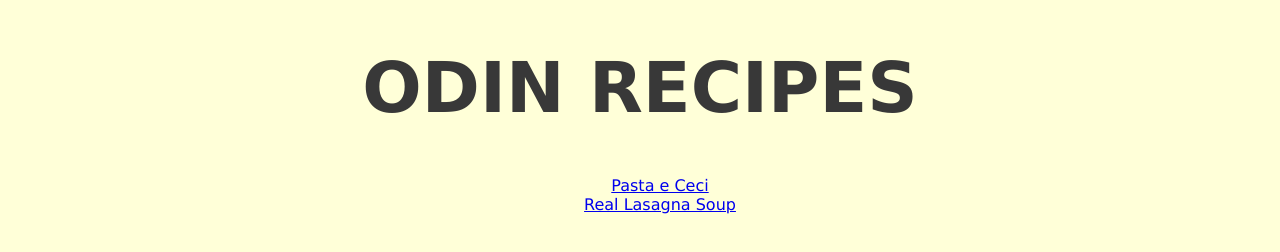
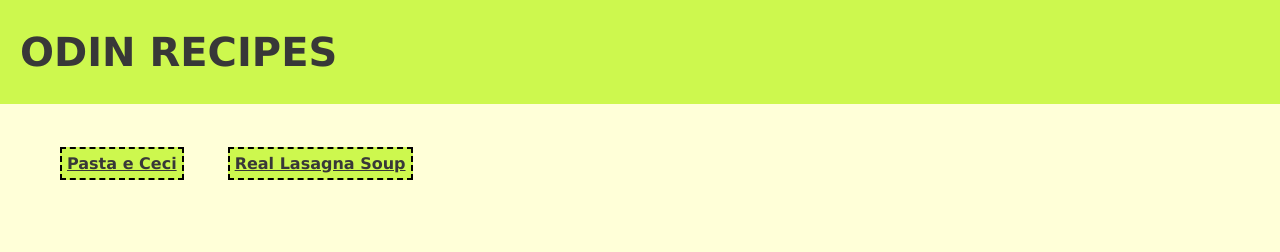
Before and after one commit to Thepralad/odin-recipes, a plain HTML site: page index.html in a window 1280 px wide. Drawn offline with Linux system fonts and the light colour scheme.

Commit message:
Styled index.html using style.css

```diff
--- a/index.html
+++ b/index.html
@@ -7,10 +7,13 @@
         <link rel="stylesheet" href="style.css">
     </head>
     <body>
-        <h1>ODIN RECIPES</h1>
-        <ul>
-            <li class="fuck"> <a href="recipes/Pasta_e_Ceci.html">Pasta e Ceci</a></li>
-            <li> <a href="recipes/Real_Lasagna_Soup.html">Real Lasagna Soup</a></li>
+        <div class="head">
+            <h1>ODIN RECIPES</h1>
+        </div>
+
+        <ul >
+            <li class="fuck recipes-list"> <a href="recipes/Pasta_e_Ceci.html">Pasta e Ceci</a></li>
+            <li class="recipes-list"> <a href="recipes/Real_Lasagna_Soup.html">Real Lasagna Soup</a></li>
         </ul>
     </body>
 
--- a/style.css
+++ b/style.css
@@ -1,11 +1,28 @@
 body{
     background-color: rgb(255, 255, 216);
+    margin: 0px;
 }
-h1{
+.head{
     color: rgb(56, 56, 56);
     font-family: Verdana, Geneva, Tahoma, sans-serif;
-    text-align: center;
-    font-size: 70px;
+    margin-bottom: 50px;
+    font-size: 20px;
+    background-color: rgba(186, 245, 24, 0.717);
+    padding: 2px 20px;
+}
+
+.recipes-list{
+    display: inline;
+    border: 2px dashed black ;
+    margin: 20px;
+    padding: 5px;
+    color: rgb(56, 56, 56);
+    background-color: rgba(186, 245, 24, 0.717);
+}
+.recipes-list a{
+    color: rgb(56, 56, 56) ;
+
+    font-weight: bold;
 }
 .headers{
     color: rgb(56, 56, 56);
```
